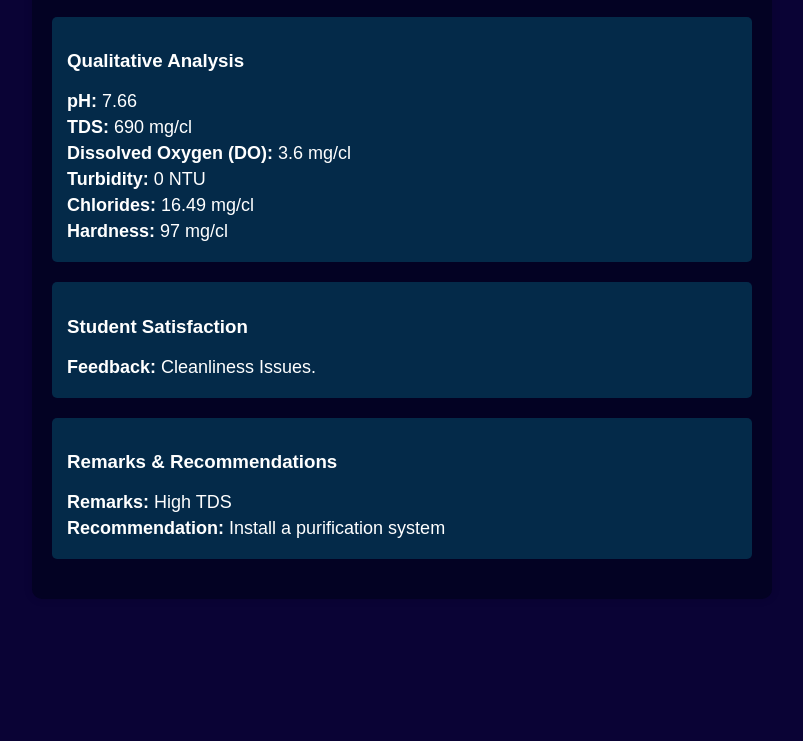
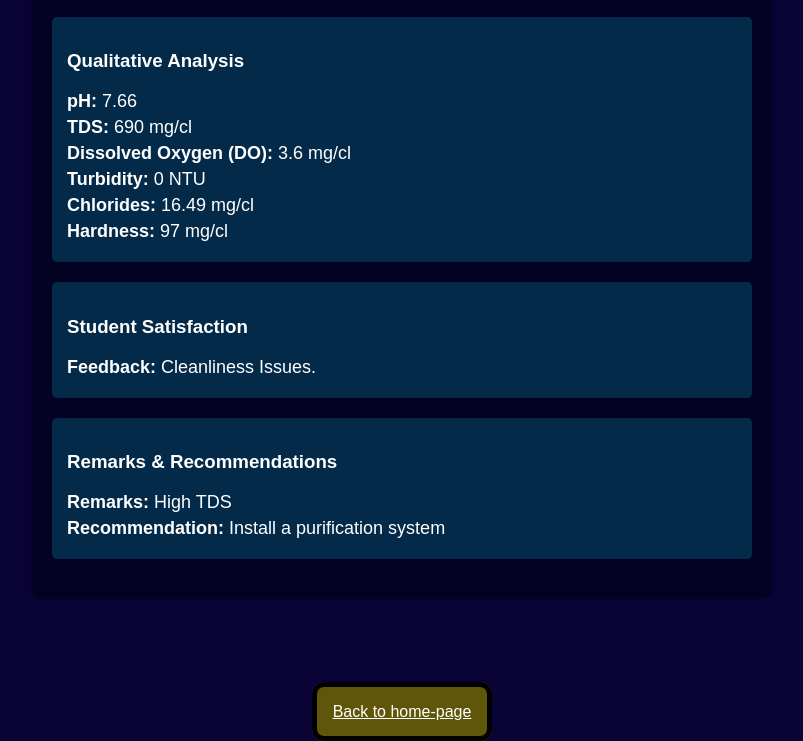
Before and after one commit to arg45-123/extc-survey-report, a plain HTML site: page index.html in a window 1280 px wide. Shown: the part 661-1402 px from the top of the page, without its empty margins (238-1041 px from the left). Before the commit the page ends 1310 px from the top, so only its background shows below. Drawn offline with Linux system fonts and the light colour scheme.

Commit message:
Update index.html

```diff
--- a/index.html
+++ b/index.html
@@ -45,6 +45,20 @@
             margin-top: 20px;
             font-size: 16px;
         }
+        .homebtn{
+            color: white;
+            padding: 1rem;
+
+            align-self: center;
+            background-color: rgb(96, 86, 9);
+            border-radius: 12px;
+            border: 5px solid black;
+
+        }
+        .homebtn:hover{
+            background-color: #007bff;
+        }
+
     </style>
 </head>
 <body>
@@ -95,6 +109,8 @@
             <p><a href="https://arg45-123.github.io/Drinking-water-survey-report/">Back to Full Report</a></p>
         </div> -->
     </div>
+    <br> <br> <br>
+    <a href="https://arg45-123.github.io/frontpage/" class="homebtn">Back to home-page</a>
 
 </body>
 </html>
```
